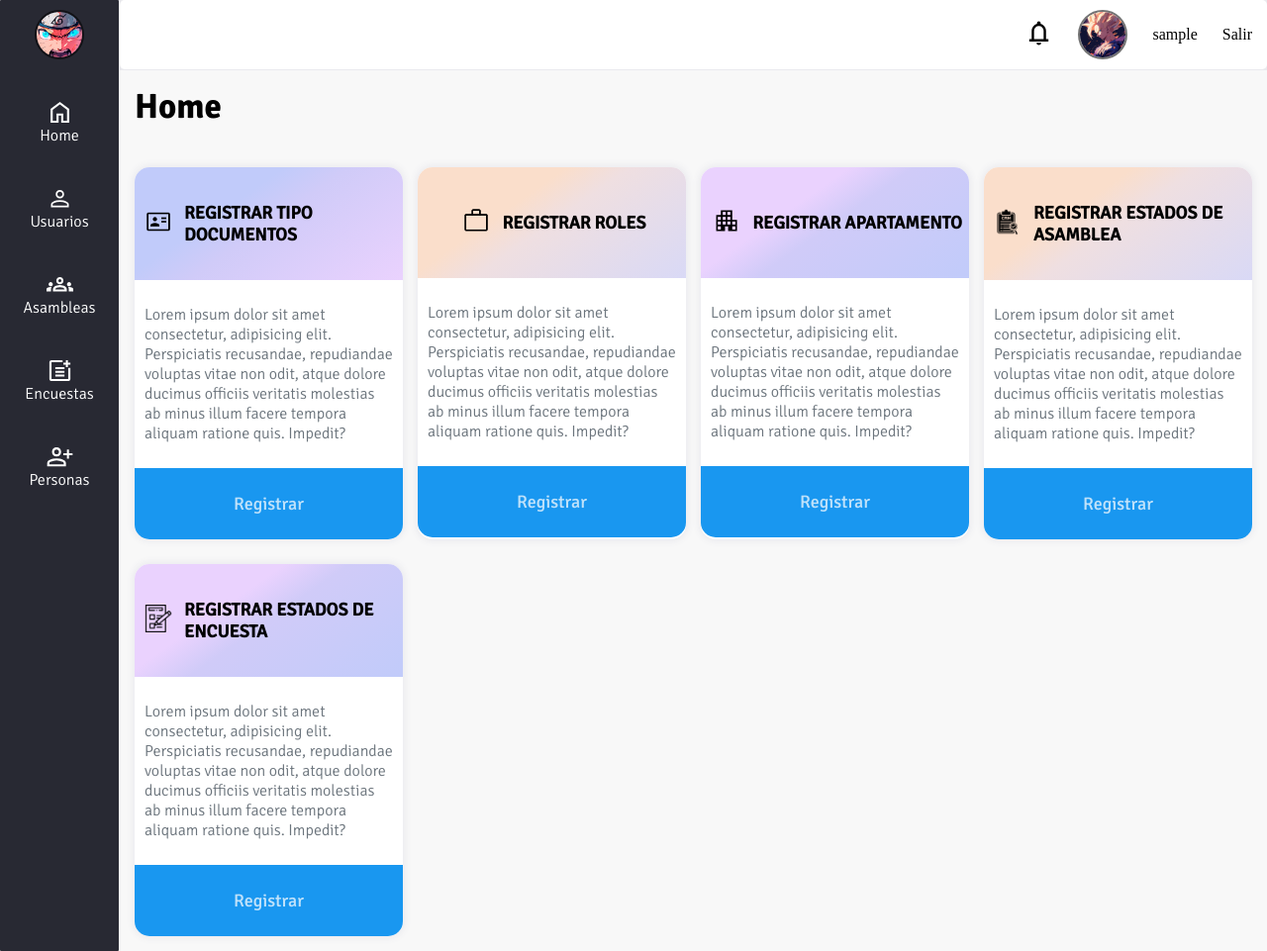
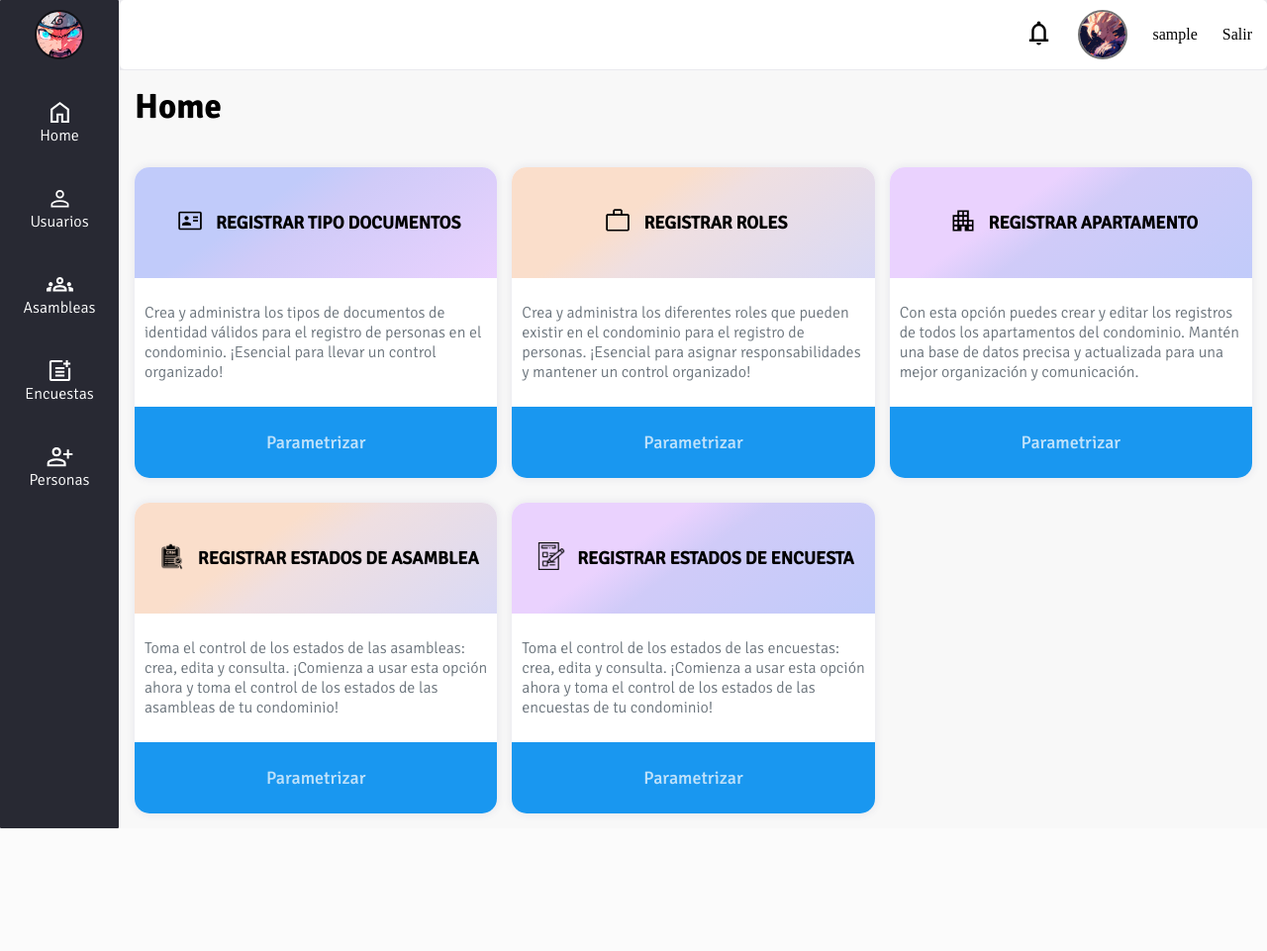
Before and after one commit to JaneiderRT/asamvicbry, a Django app: page /home/ in a window 1280 px wide. Shown: the whole page at 99% size. After the commit the page ends 837 px from the top, so only its background shows below. Run offline with Django 5.2, Linux system fonts and the light colour scheme; the visitor is signed in with stand-in values (Sample User, id 1).

Commit message:
JRT - Se mejora frontend del home

```diff
--- a/static/css/cards_options.css
+++ b/static/css/cards_options.css
@@ -5,7 +5,7 @@
 .main-content .container .options-main {
     /* background-color: burlywood; */
     display: grid;
-    grid-template-columns: repeat(auto-fit, minmax(250px, 1fr));
+    grid-template-columns: repeat(auto-fit, minmax(290px, 1fr));
     column-gap: 15px;
     row-gap: 25px;
 }
--- a/templates/home.html
+++ b/templates/home.html
@@ -13,22 +13,18 @@
                     <img src="{% static 'img/identification_type.png' %}" alt="">
                 </div>
                 <h2 class="title">REGISTRAR TIPO DOCUMENTOS</h2>
-                <!-- averiguar si se peude incluir la creación del usuario al formulario de
-                     creacion de una persona -->
             </div>
 
             <div class="body-card">
                 <p class="txt-body">
-                    Lorem ipsum dolor sit amet consectetur, adipisicing elit. Perspiciatis recusandae,
-                    repudiandae voluptas vitae non odit, atque dolore ducimus officiis veritatis molestias
-                    ab minus illum facere tempora aliquam ratione quis. Impedit?
+                    Crea y administra los tipos de documentos de identidad válidos para el registro de personas en el condominio.
+                    ¡Esencial para llevar un control organizado!
                 </p>
             </div>
 
-            <a class="button-card" href="#">Registrar</a>
+            <a class="button-card" href="#">Parametrizar</a>
         </div>
 
-        <!-- <div class="card-option"> -->
         <div class="card-option">
             <div class="title-card gradient-two">
                 <div class="img-card">
@@ -39,17 +35,15 @@
 
             <div class="body-card">
                 <p class="txt-body">
-                        Lorem ipsum dolor sit amet consectetur, adipisicing elit. Perspiciatis recusandae,
-                        repudiandae voluptas vitae non odit, atque dolore ducimus officiis veritatis molestias
-                        ab minus illum facere tempora aliquam ratione quis. Impedit?
+                    Crea y administra los diferentes roles que pueden existir en el condominio para el registro de personas.
+                    ¡Esencial para asignar responsabilidades y mantener un control organizado!
                 </p>
             </div>
 
-                <a class="button-card" href="">Registrar</a>
+            <a class="button-card" href="">Parametrizar</a>
         </div>
-        <!-- </div> -->
 
-        <!-- <div class="card-option"> -->
+
         <div class="card-option">
             <div class="title-card gradient-three">
                 <div class="img-card">
@@ -60,17 +54,15 @@
 
             <div class="body-card">
                 <p class="txt-body">
-                        Lorem ipsum dolor sit amet consectetur, adipisicing elit. Perspiciatis recusandae,
-                        repudiandae voluptas vitae non odit, atque dolore ducimus officiis veritatis molestias
-                        ab minus illum facere tempora aliquam ratione quis. Impedit?
+                    Con esta opción puedes crear y editar los registros de todos los apartamentos del condominio.
+                    Mantén una base de datos precisa y actualizada para una mejor organización y comunicación.
                 </p>
             </div>
 
-                <a class="button-card" href="{% url 'create_apartamentos' %}">Registrar</a>
+            <a class="button-card" href="{% url 'create_apartamentos' %}">Parametrizar</a>
         </div>
-        <!-- </div> -->
 
-        <!-- <div class="card-option"> -->
+
         <div class="card-option">
             <div class="title-card gradient-two">
                 <div class="img-card">
@@ -81,17 +73,15 @@
 
             <div class="body-card">
                 <p class="txt-body">
-                        Lorem ipsum dolor sit amet consectetur, adipisicing elit. Perspiciatis recusandae,
-                        repudiandae voluptas vitae non odit, atque dolore ducimus officiis veritatis molestias
-                        ab minus illum facere tempora aliquam ratione quis. Impedit?
+                    Toma el control de los estados de las asambleas: crea, edita y consulta.
+                    ¡Comienza a usar esta opción ahora y toma el control de los estados de las asambleas de tu condominio!
                 </p>
             </div>
 
-                <a class="button-card" href="">Registrar</a>
+            <a class="button-card" href="">Parametrizar</a>
         </div>
-        <!-- </div> -->
 
-        <!-- <div class="card-option"> -->
+
         <div class="card-option">
             <div class="title-card gradient-three">
                 <div class="img-card">
@@ -102,14 +92,12 @@
 
             <div class="body-card">
                 <p class="txt-body">
-                        Lorem ipsum dolor sit amet consectetur, adipisicing elit. Perspiciatis recusandae,
-                        repudiandae voluptas vitae non odit, atque dolore ducimus officiis veritatis molestias
-                        ab minus illum facere tempora aliquam ratione quis. Impedit?
+                    Toma el control de los estados de las encuestas: crea, edita y consulta.
+                    ¡Comienza a usar esta opción ahora y toma el control de los estados de las encuestas de tu condominio!
                 </p>
             </div>
 
-                <a class="button-card" href="">Registrar</a>
+            <a class="button-card" href="">Parametrizar</a>
         </div>
-        <!-- </div> -->
     </div>
 {% endblock %}
```
Also changed, not shown: templates/encuestas.html (+8 -0 lines). Lines whose indentation alone changed are shown as unchanged.
